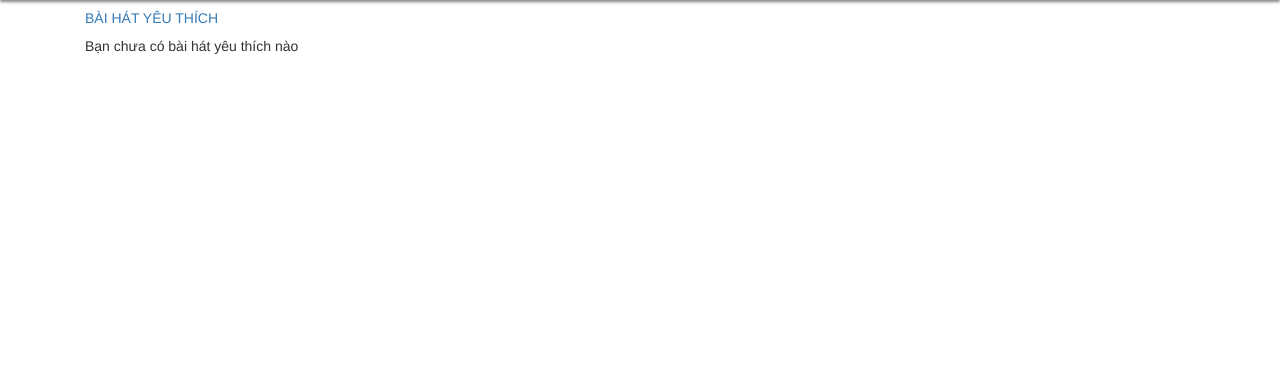
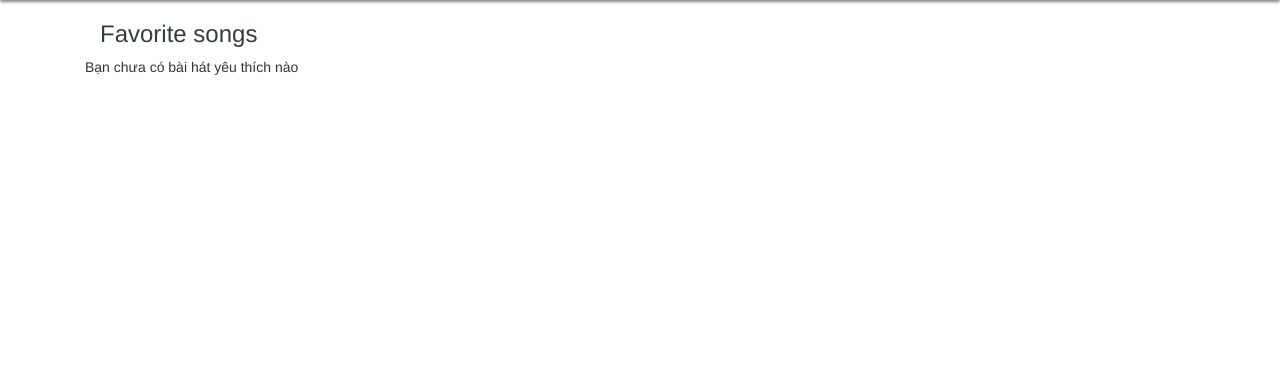
Before and after one commit to cuongnb14/bilyric, a Django app: a page that uses bilyric/templates/frontend/base.html in a window 1280 px wide. Shown: the part 53-420 px from the top of the page. Run offline with Django 3.2, Linux system fonts and the light colour scheme; the visitor is signed in with stand-in values (Sample User, id 1); data that the repository does not hold is empty; parts of the project's set-up code (start-up, migrations or seed data) failed here and were passed over; some libraries are stand-ins or nearby versions.

Commit message:
upgrade interface

```diff
--- a/bilyric/templates/frontend/base.html
+++ b/bilyric/templates/frontend/base.html
@@ -9,7 +9,7 @@
     <meta name="viewport" content="width=device-width, initial-scale=1">
     <!-- The above 3 meta tags *must* come first in the head; any other head content must come *after* these tags -->
     <title>{% block title %}{% endblock %}</title>
-    <link rel="icon" href="{% static 'bilyric.png' %}" type="image/x-icon"/>
+    <link rel="icon" href="{% static 'icon.png' %}" type="image/x-icon"/>
     <meta property="og:image" itemprop="thumbnailUrl" content="{% static 'thumb.png' %}"/>
 
     <!-- Bootstrap -->
--- a/bilyric/templates/frontend/favor_song.html
+++ b/bilyric/templates/frontend/favor_song.html
@@ -7,12 +7,11 @@
 <div class="container">
     {% if songs|length == 0 %}
     <div class="list-song col-md-12">
-        <h5 class="text-primary">BÀI HÁT YÊU THÍCH</h5>
+        <h3 class="text-bil col-md-12">Favorite songs</h3>
         <p>Bạn chưa có bài hát yêu thích nào</p>
     </div>
     {% else %}
-    <div class="list-song col-md-12">
-        <h5 class="text-primary">BÀI HÁT YÊU THÍCH</h5>
+        <h3 class="text-bil col-md-12">Favorite songs</h3>
         {% for song_item in songs %}
         <div class="col-md-4">
             <div class="clearfix song-item">
@@ -31,7 +30,6 @@
             </div>
         </div>
         {% endfor %}
-    </div>
 
     <div class="col-md-12">
         {% bootstrap_paginate songs range=5 show_first_last="true" first_label="First" last_label="End" %}
--- a/bilyric/templates/frontend/index.html
+++ b/bilyric/templates/frontend/index.html
@@ -1,7 +1,7 @@
 {% extends 'frontend/base.html' %}
 {% load staticfiles %}
 
-{% block title %}BiLyric | Dual subtitles for song{% endblock %}
+{% block title %}BiLyric | Songs with bilingual subtitles{% endblock %}
 {% block content %}
 <div id="parallax" class="row">
     <div class="site-title">
--- a/bilyric/templates/frontend/list_song.html
+++ b/bilyric/templates/frontend/list_song.html
@@ -4,7 +4,7 @@
 {% block title %}All Songs{% endblock %}
 {% block content %}
 <div class="container">
-    <h4 class="text-bil col-md-12">TẤT CẢ BÀI HÁT</h4>
+    <h3 class="text-bil col-md-12">All songs</h3>
     {% for song_item in songs %}
         {% include "component/song_item.html" with song_item=song_item col_class="col-md-4" %}
     {% endfor %}
```
Also changed, not shown: bilyric/static/assets/images/bilyric.svg (added), bilyric/static/icon.png (added).
